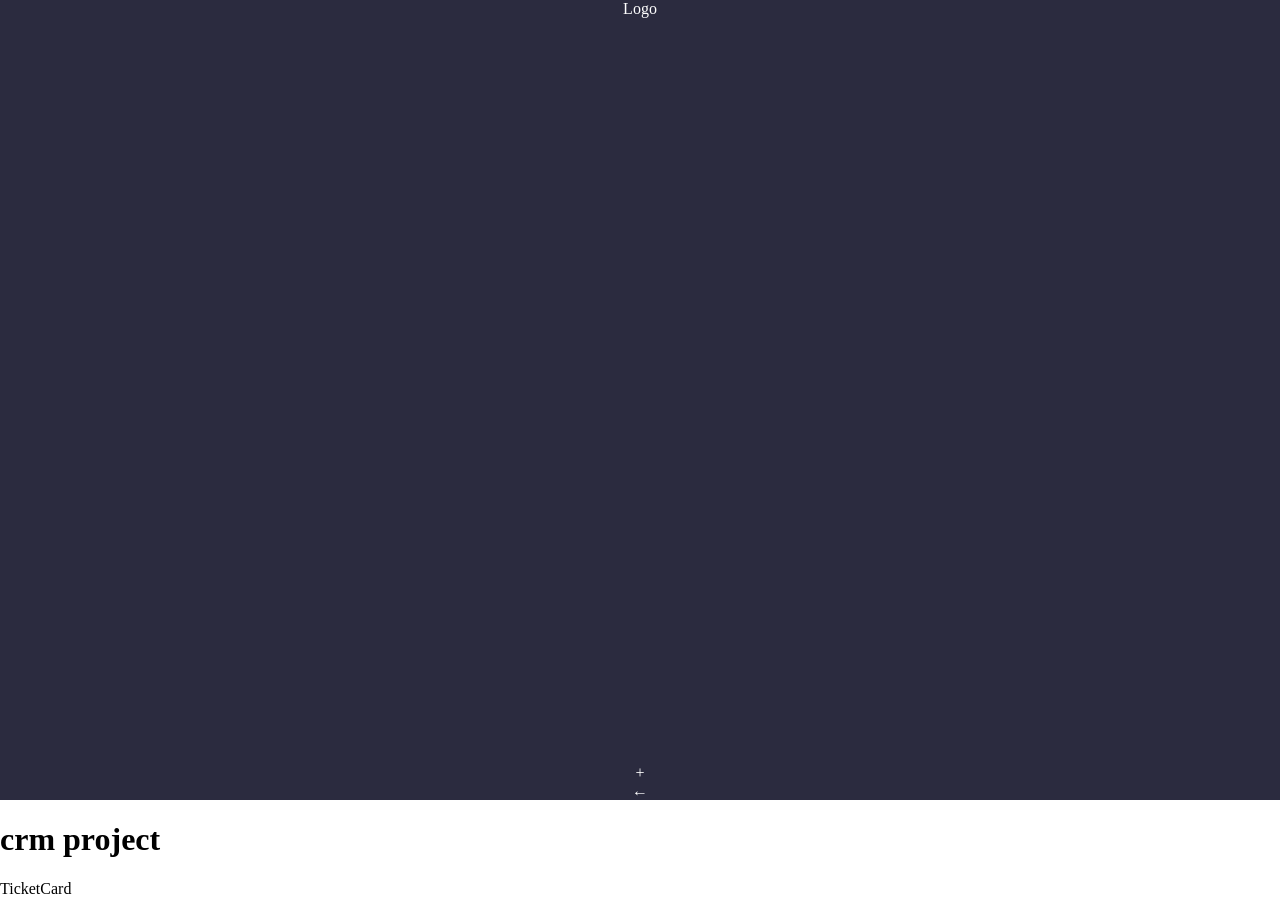
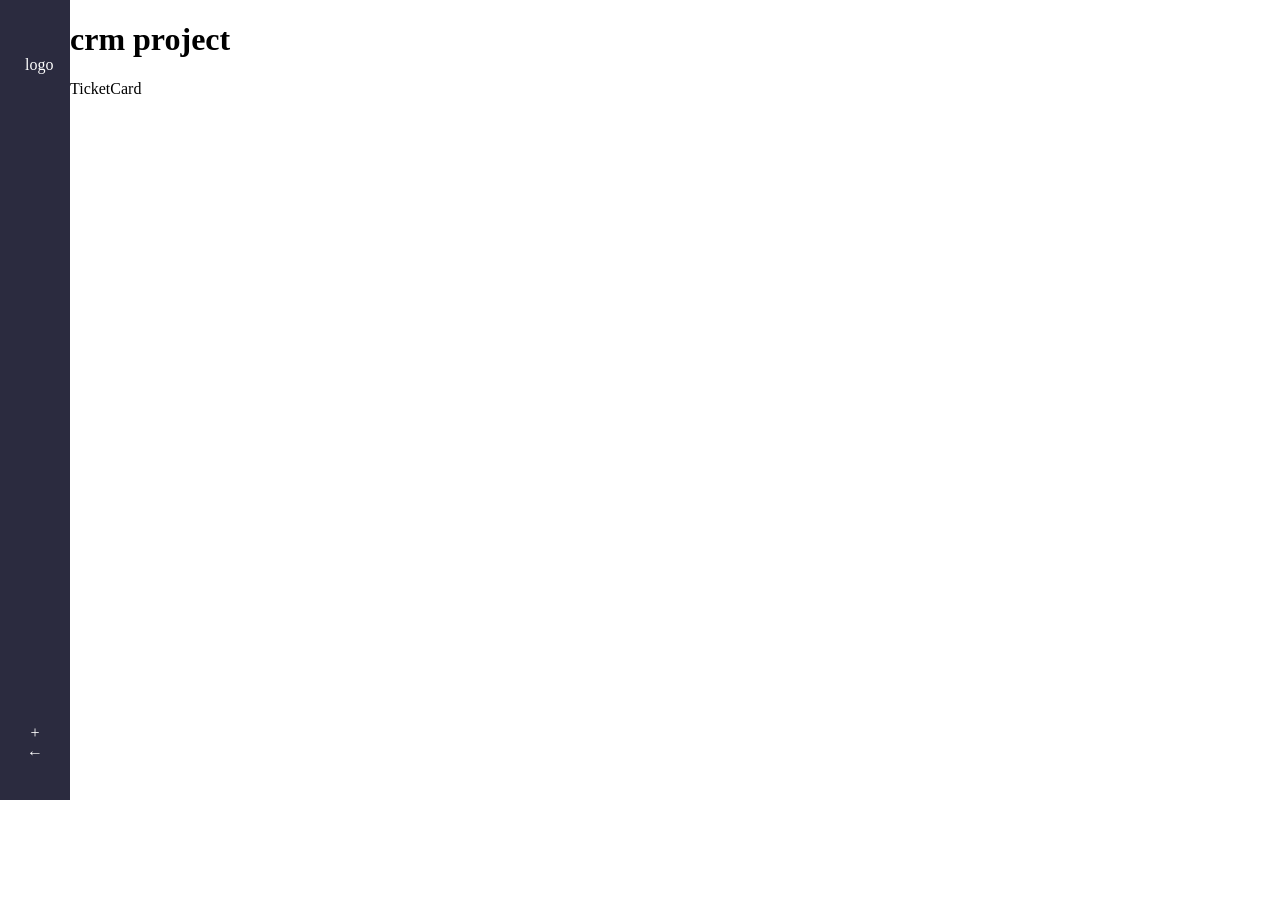
Before and after one commit to mvykool/crm-tuto, a React (Vite) app in the folder crm-tuto/: page / in a window 1280 px wide. After the commit the page ends 800 px from the top, so only its background shows below. Built offline with nearby package versions, Linux system fonts and the light colour scheme.

Commit message:
added some styling

```diff
--- a/crm-tuto/src/components/Navbar.tsx
+++ b/crm-tuto/src/components/Navbar.tsx
@@ -8,7 +8,7 @@ const Navbar = () => {
 
   return (
     <nav>
-      <div className='logo-container'>Logo</div>
+      <div className='logo-container'><p className='logo-img'>logo</p></div>
 
       <div className='controls-container'>
           <div className='icon' onClick={() => navigate('/ticket')}>+</div>
--- a/crm-tuto/src/index.css
+++ b/crm-tuto/src/index.css
@@ -4,7 +4,7 @@ body, html{
   padding: 0;
 }
 
-.app{
+.App{
   display: flex;
 }
 
@@ -19,3 +19,20 @@ nav{
   flex-direction: column;
   justify-content: space-between;
 }
+
+nav .logo-container,
+nav .controls-container {
+  padding:  40px 25px;
+  display: flex;
+  flex-direction: column;
+}
+
+nav .logo-container,
+nav .logo-img {
+  width: 20px;
+}
+
+nav .icon {
+  color: white;
+
+}
```
